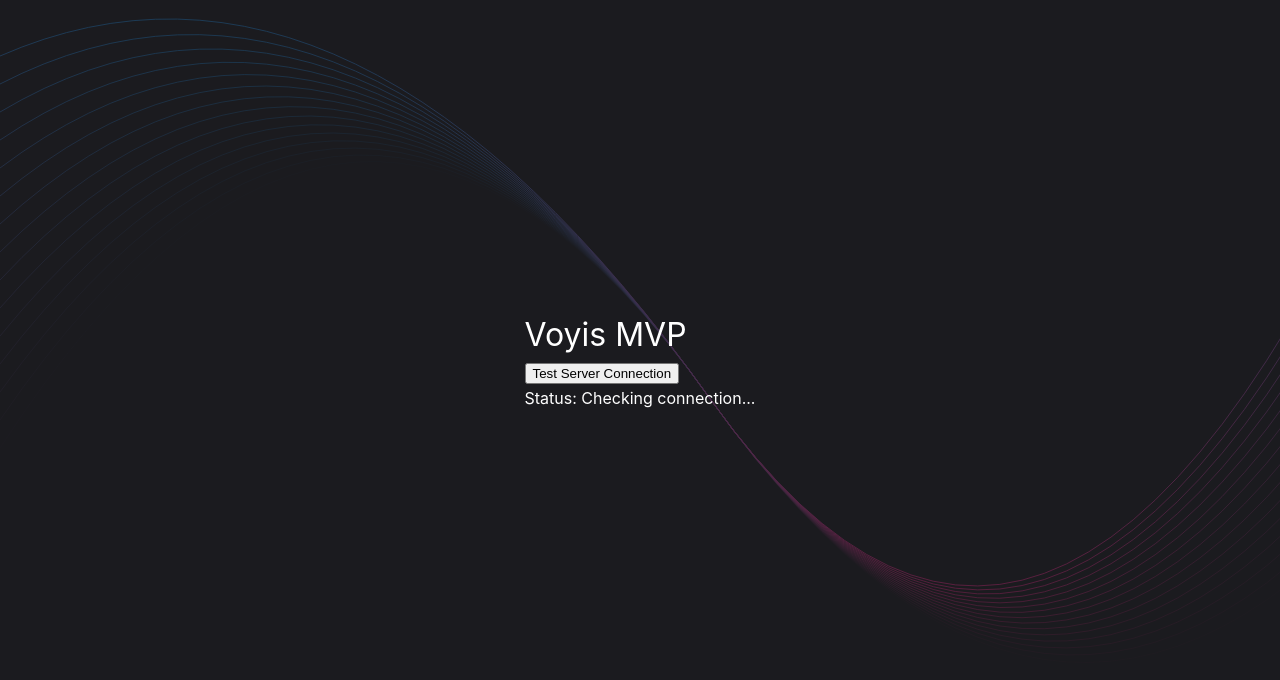
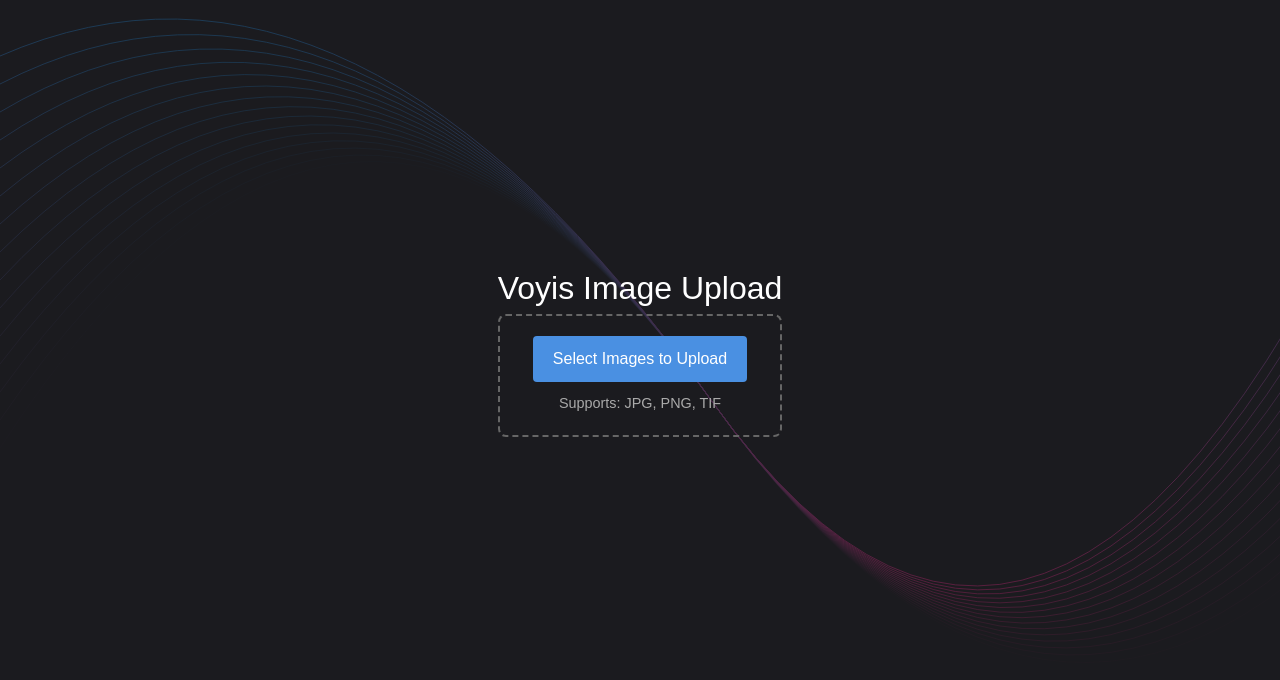
Before and after one commit to calvindiao/voyis-project, a React (Vite) app in the folder client/src/renderer/: page / in a window 1280 px wide. Shown: the top 680 px of the page. Built offline with nearby package versions, Linux system fonts and the light colour scheme.

Commit message:
add uploading function, display metadata of imgs

```diff
--- a/client/src/renderer/src/App.jsx
+++ b/client/src/renderer/src/App.jsx
@@ -1,28 +1,99 @@
 import { useState } from 'react'
 
 function App() {
-  const [status, setStatus] = useState('Checking connection...')
+  const [uploadStatus, setUploadStatus] = useState(null)
+  const [isUploading, setIsUploading] = useState(false)
 
-  const checkServer = async () => {
+  const handleFileUpload = async (event) => {
+    const files = event.target.files
+    if (!files || files.length === 0) return
+
+    const formData = new FormData()
+    for (let i = 0; i < files.length; i++) {
+      formData.append('images', files[i])
+    }
+
+    setIsUploading(true)
+    setUploadStatus(null)
+
     try {
-      // 访问刚才搭建的 Node API
-      const response = await fetch('http://localhost:3000/api/status')
-      const data = await response.json()
-      setStatus(`Success! DB Time: ${data.db_time}`)
+      const response = await fetch('http://localhost:3000/api/upload', {
+        method: 'POST',
+        body: formData, //  Content-Type is multipart/form-data
+      })
+
+      if (!response.ok) {
+        throw new Error(`Upload failed: ${response.statusText}`)
+      }
+
+      const result = await response.json()
+      setUploadStatus(result)
     } catch (error) {
-      setStatus(`Error: ${error.message}`)
+      console.error(error)
+      setUploadStatus({ error: error.message })
+    } finally {
+      setIsUploading(false)
     }
   }
 
   return (
-    <div style={{ padding: '20px', color: 'white' }}>
-      <h1>Voyis MVP</h1>
-      <div className="card">
-        <button onClick={checkServer}>
-          Test Server Connection
-        </button>
-        <p>Status: {status}</p>
+    <div style={{ padding: '40px', color: '#fff', fontFamily: 'sans-serif' }}>
+      <h1>Voyis Image Upload</h1>
+
+      <div style={{
+        border: '2px dashed #666',
+        padding: '20px',
+        borderRadius: '8px',
+        textAlign: 'center',
+        marginBottom: '20px'
+      }}>
+        <input
+          type="file"
+          multiple
+          accept=".jpg,.jpeg,.png,.tif,.tiff"
+        onChange={handleFileUpload}
+        style={{ display: 'none' }}
+        id="file-input"
+        />
+        <label htmlFor="file-input" style={{
+          cursor: 'pointer',
+          backgroundColor: '#4a90e2',
+          padding: '10px 20px',
+          borderRadius: '4px',
+          display: 'inline-block'
+        }}>
+          {isUploading ? 'Uploading...' : 'Select Images to Upload'}
+        </label>
+        <p style={{ marginTop: '10px', color: '#aaa', fontSize: '0.9em' }}>
+          Supports: JPG, PNG, TIF
+        </p>
       </div>
+
+      {uploadStatus && (
+        <div style={{
+          backgroundColor: uploadStatus.error ? '#4a2222' : '#224a2b',
+          padding: '15px',
+          borderRadius: '8px'
+        }}>
+          {uploadStatus.error ? (
+            <h3 style={{ color: '#ff6b6b', margin: 0 }}>Error: {uploadStatus.error}</h3>
+          ) : (
+            <>
+              <h3 style={{ margin: '0 0 10px 0', color: '#6bff86' }}>{uploadStatus.message}</h3>
+              <p><strong>Total Files:</strong> {uploadStatus.totalFiles}</p>
+              <p><strong>Total Size:</strong> {uploadStatus.totalSize}</p>
+              <details style={{ marginTop: '10px', cursor: 'pointer' }}>
+                <summary>View File Names</summary>
+                <ul style={{ maxHeight: '100px', overflowY: 'auto' }}>
+                  {uploadStatus.fileList.map((name, idx) => (
+                    <li key={idx}>{name}</li>
+                  ))}
+                </ul>
+              </details>
+            </>
+          )}
+        </div>
+      )}
     </div>
   )
 }
```
Also changed, not shown: 1 other file (tests, documents, lock files or other folders).
